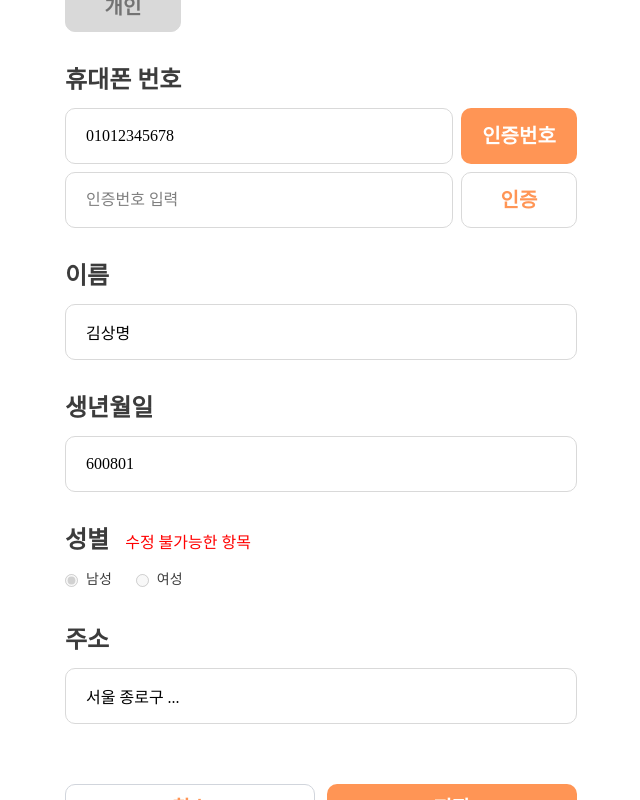
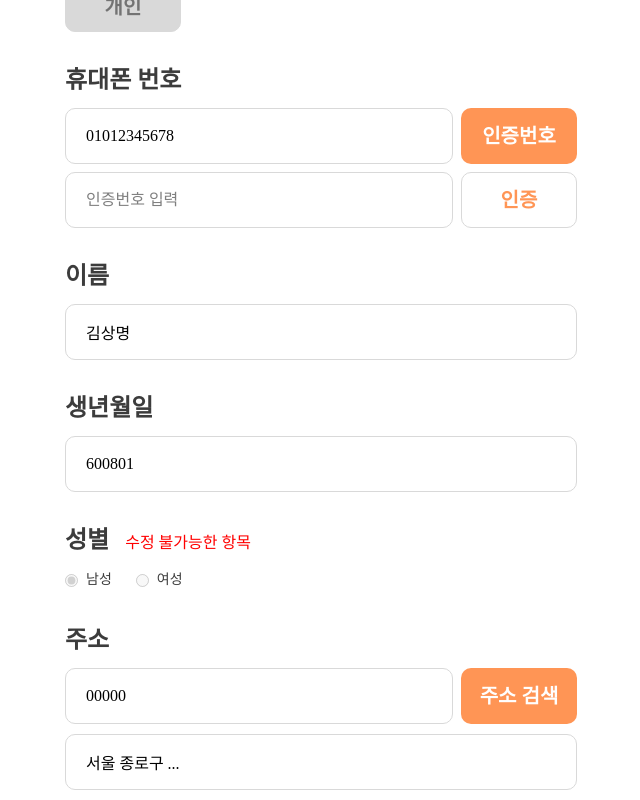
Before and after one commit to DaSiHaeBom/DaSiHaeBom-FE, a React (Vite) app: page /personal/mypage/profile in a window 1280 px wide. Both pictures are taken after a click on the button "수정하기". Shown: the part 249-1049 px from the top of the page, without its empty margins (319-959 px from the left). Built offline with nearby package versions, Linux system fonts and the light colour scheme.

Commit message:
feat(infoPage): 주소 검색 인풋 추가

```diff
--- a/src/pages/PersonalInfoPage.tsx
+++ b/src/pages/PersonalInfoPage.tsx
@@ -10,6 +10,7 @@ type PersonalProfile = {
   birth: string; // yymmdd
   gender: '남성' | '여성' | '';
   address: string;
+  zip: string;
 };
 
 /** ===== UI classes ===== */
@@ -34,6 +35,7 @@ export default function PersonalInfoPage() {
       birth: '600801',
       gender: '남성',
       address: '서울 종로구 ...',
+      zip: '00000',
     }),
     []
   );
@@ -160,9 +162,28 @@ export default function PersonalInfoPage() {
         </div>
       </div>
 
-      {/* 주소 */}
+      {/* 주소(기업: 우편번호 + 검색 버튼 노출) */}
       <div className="mb-[60px]">
         <label className={labelCls}>주소</label>
+
+        {isEditing && (
+          <div className="mt-[10px] flex gap-2">
+            <input
+              className={`${inputCls} w-[180px]`}
+              placeholder="우편번호"
+              value={data.zip ?? ''}
+              onChange={updateField('zip')}
+            />
+            <button
+              type="button"
+              className="h-[56px] min-w-[116px] px-4 rounded-[10px] bg-[#FF9555] text-[#FFFEFD] text-[20px] font-semibold leading-[150%] cursor-pointer"
+              // TODO: 주소 검색 모달/다음우편번호 연동
+            >
+              주소 검색
+            </button>
+          </div>
+        )}
+
         <input
           className={`${inputCls} ${readonlyStyle} mt-[10px]`}
           placeholder="기본 주소"
```
